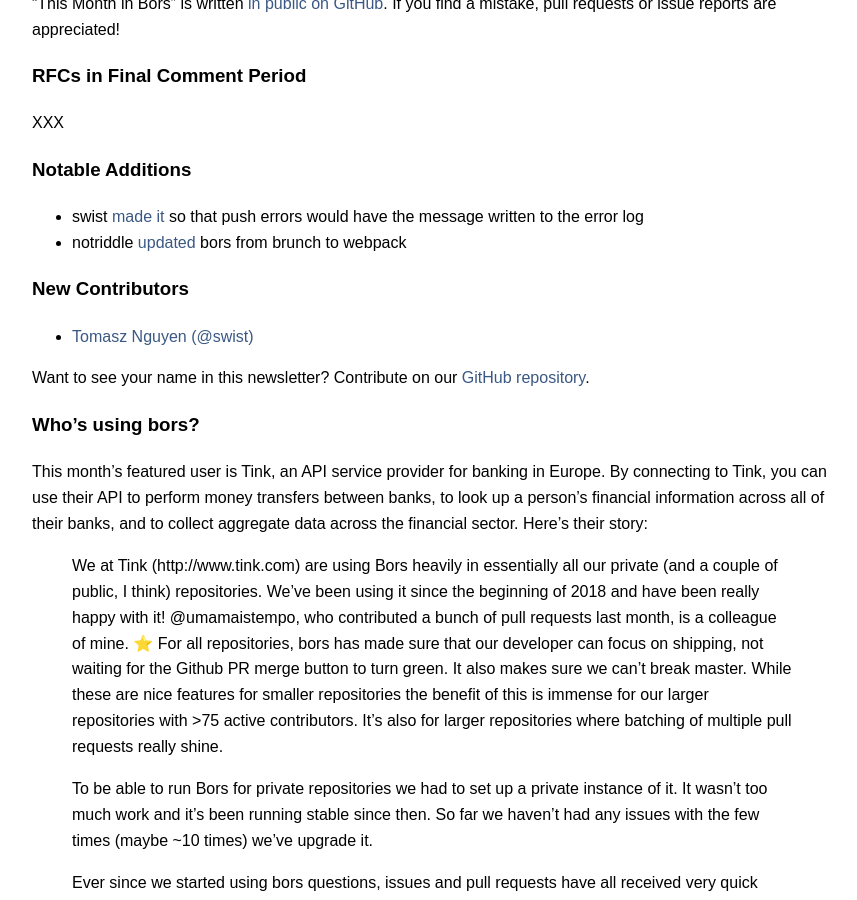
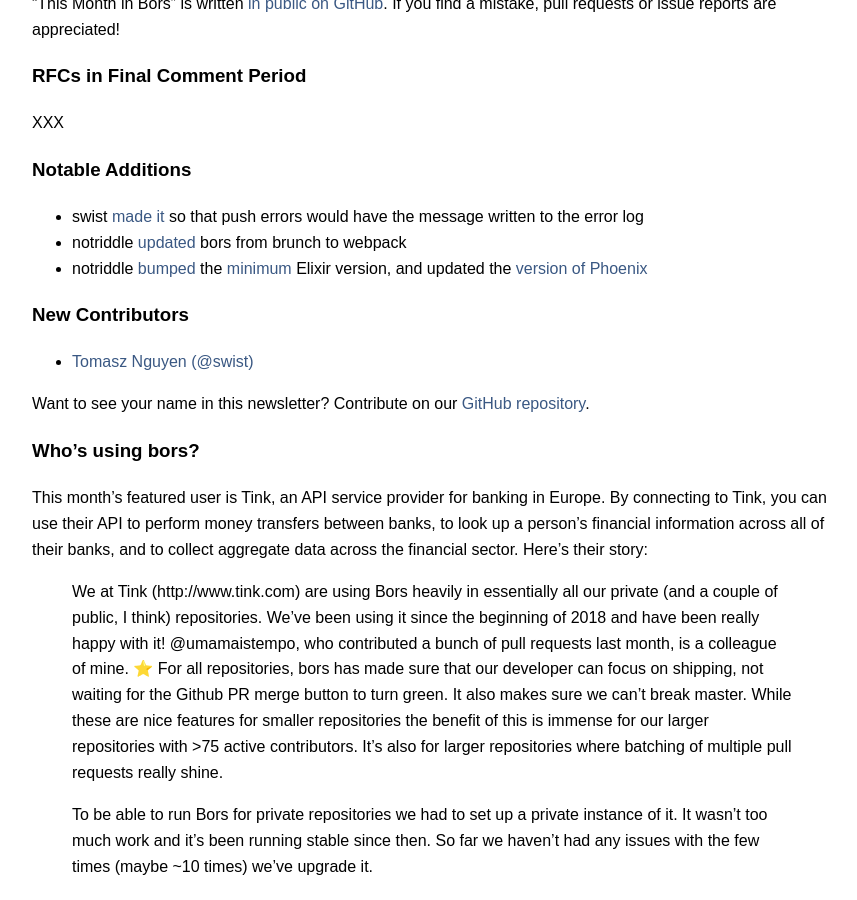
Before and after one commit to bors-ng/bors-ng.github.io, a Jekyll site: the page built from _posts/2019-08-01-tmib-31.md, in a window 1280 px wide and 900 px high, scrolled down 305 px. Shown: the whole window, without its empty margins (208-1065 px from the left). Built offline with Jekyll 4.4.1, drawn with Linux system fonts in a browser that asks for light colours.

Commit message:
Add bors-ng/bors-ng#683
and bors-ng/bors-ng#645 and bors-ng/bors-ng#668

```diff
--- a/_posts/2019-08-01-tmib-31.md
+++ b/_posts/2019-08-01-tmib-31.md
@@ -26,6 +26,7 @@
 
 * swist [made it](https://github.com/bors-ng/bors-ng/pull/700) so that push errors would have the message written to the error log
 * notriddle [updated](https://github.com/bors-ng/bors-ng/pull/687) bors from brunch to webpack
+* notriddle [bumped](https://github.com/bors-ng/bors-ng/pull/683) the [minimum](https://github.com/bors-ng/bors-ng/pull/645) Elixir version, and updated the [version of Phoenix](https://github.com/bors-ng/bors-ng/pull/668)
 
 
 ### New Contributors
```
